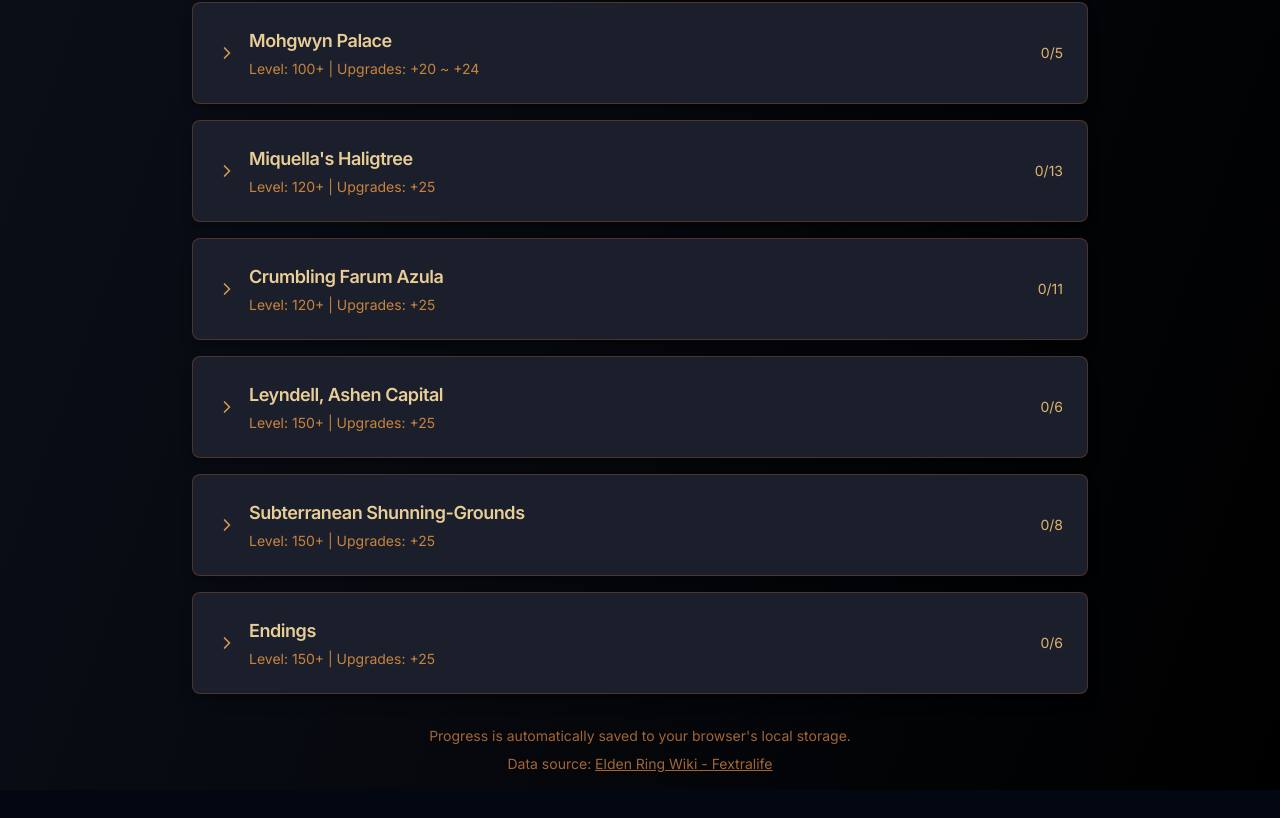
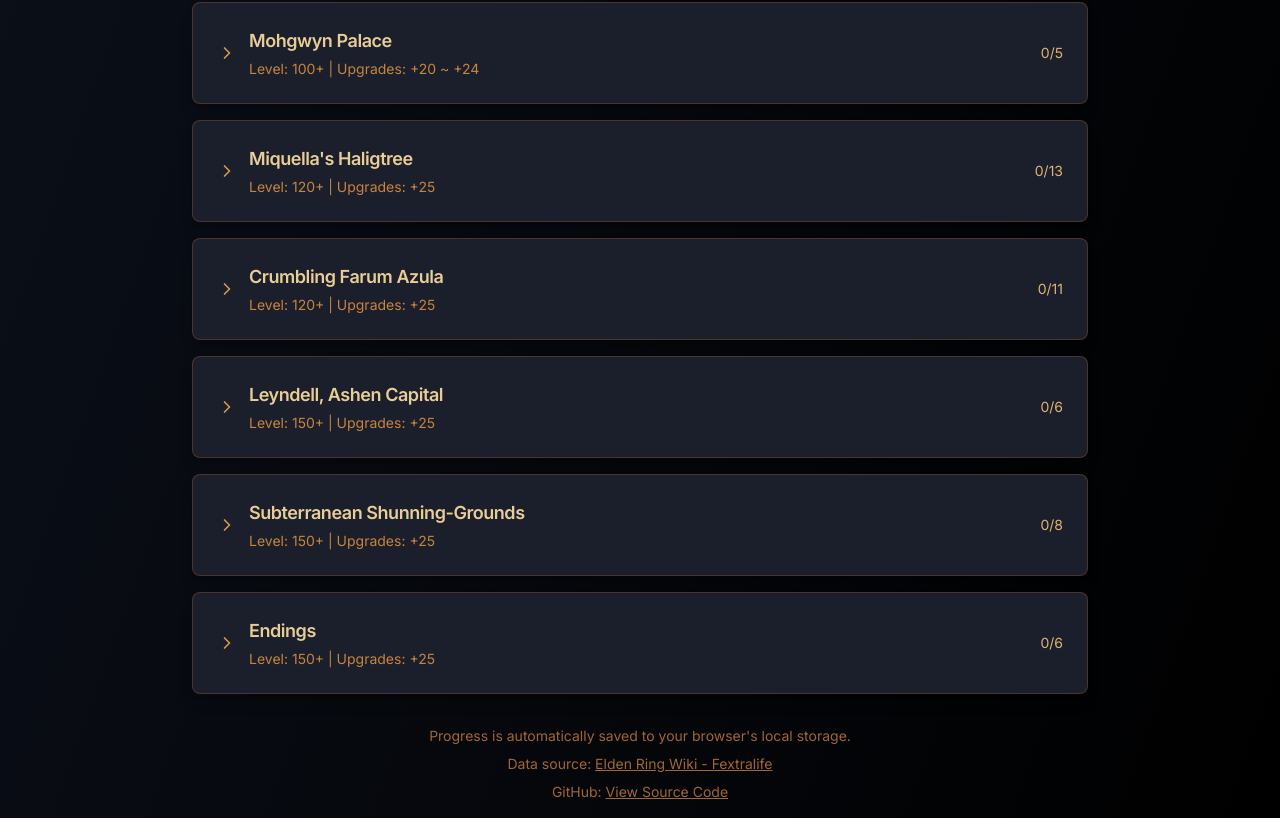
Before and after one commit to PSSGAMER/er-route-checklist, a Next.js app: page / in a window 1280 px wide. Shown: the part 2834-3652 px from the top of the page. Before the commit the page ends 3624 px from the top, so only its background shows below. Built offline with nearby package versions, Linux system fonts and the light colour scheme.

Commit message:
Added credits

```diff
--- a/app/page.tsx
+++ b/app/page.tsx
@@ -1164,6 +1164,17 @@
       Elden Ring Wiki - Fextralife
     </a>
   </p>
+  <p className="mt-2">
+    GitHub:{" "}
+    <a
+      href="https://github.com/PSSGAMER/er-route-checklist/tree/main"
+      target="_blank"
+      rel="noopener noreferrer"
+      className="underline hover:text-gold-500"
+    >
+      View Source Code
+    </a>
+  </p>
 </div>
       </div>
     </div>
```
Lines whose indentation alone changed are shown as unchanged.
